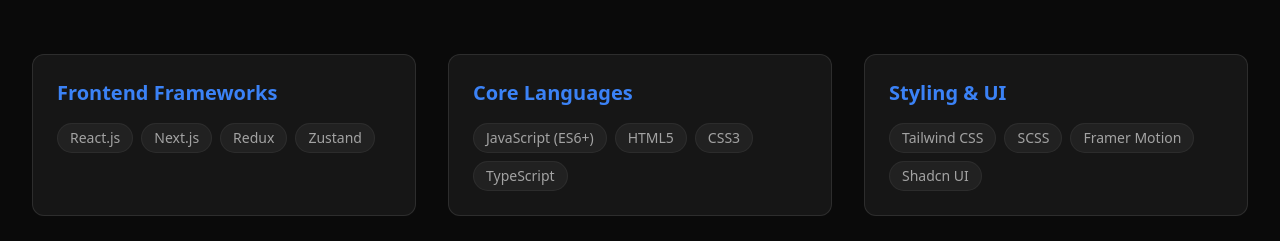
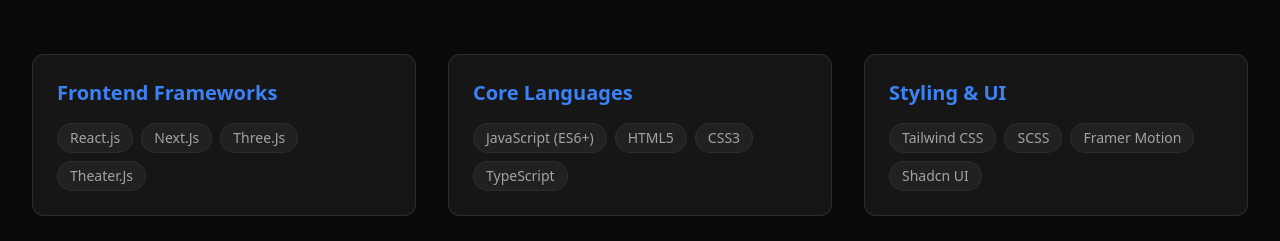
Before and after one commit to Developer-Alomgir/alomgir, a Next.js app: page / in a window 1280 px wide. Shown: the part 2500-2741 px from the top of the page. Built offline with nearby package versions, Linux system fonts and the light colour scheme.

Commit message:
Update Skills.tsx

```diff
--- a/src/components/sections/Skills.tsx
+++ b/src/components/sections/Skills.tsx
@@ -5,7 +5,7 @@
 const skillCategories = [
     {
         title: "Frontend Frameworks",
-        skills: ["React.js", "Next.js", "Redux", "Zustand"],
+        skills: ["React.js", "Next.Js", "Three.Js", "Theater.Js"],
     },
     {
         title: "Core Languages",
```
